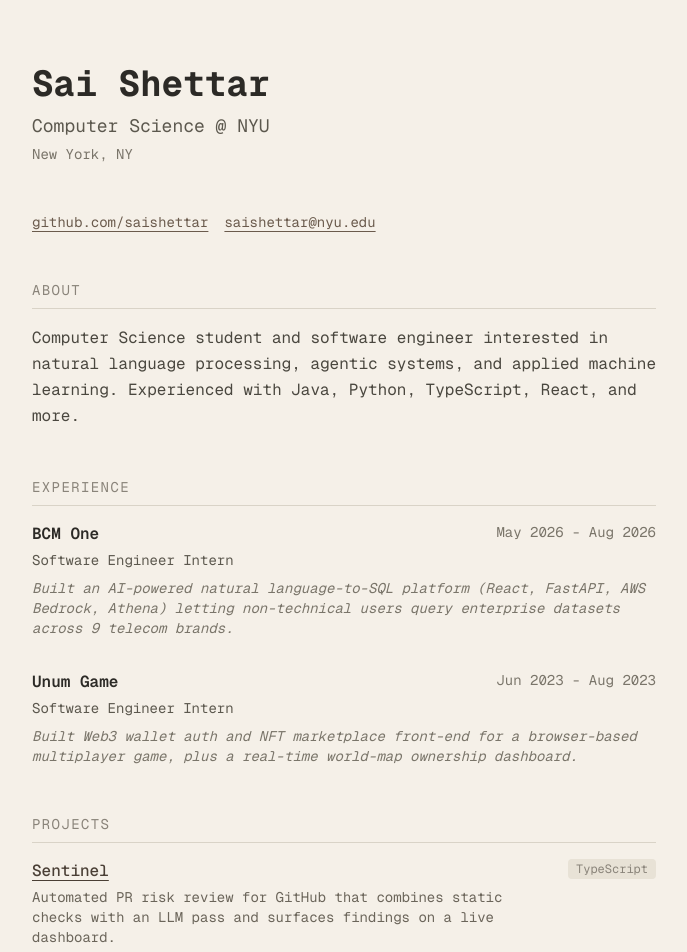
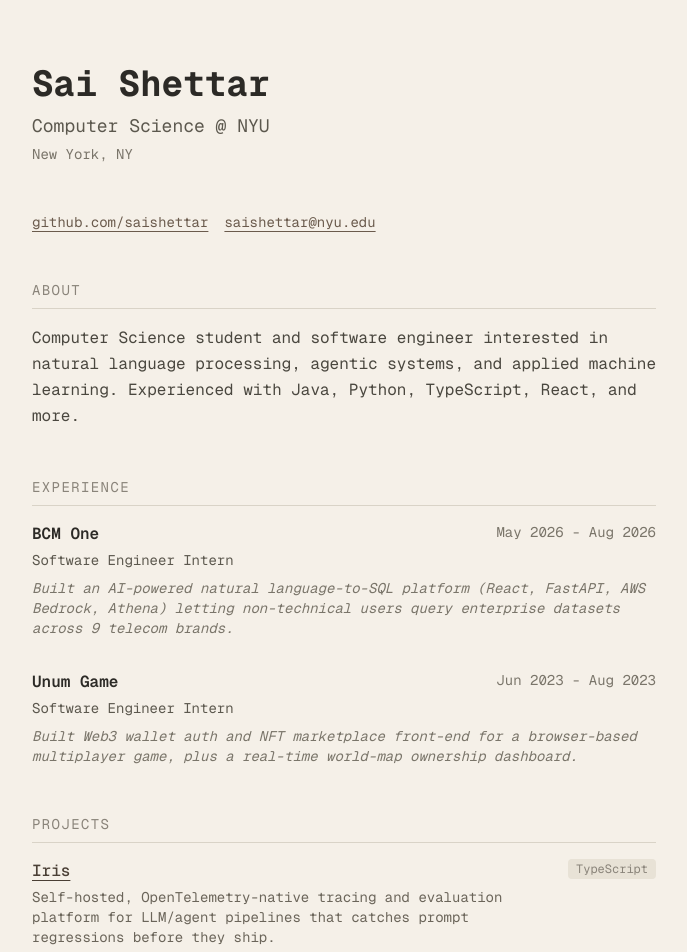
Before and after one commit to saishettar/ss-portfolio, a Next.js app: page / in a window 1280 px wide. Shown: the top 952 px of the page, without its empty margins (296-983 px from the left). Built offline with nearby package versions, Linux system fonts and the light colour scheme.

Commit message:
Remove Sentinel from projects section
Co-Authored-By: Claude Sonnet 5 <noreply@anthropic.com>
Claude-Session: https://claude.ai/code/session_019C2EoUT3cZNrUXSNrLG3UJ

```diff
--- a/src/app/page.tsx
+++ b/src/app/page.tsx
@@ -31,13 +31,6 @@ const experience: Experience[] = [
 ];
 
 const projects: Project[] = [
-  {
-    name: "Sentinel",
-    repo: "https://github.com/saishettar/sentinel",
-    language: "TypeScript",
-    summary:
-      "Automated PR risk review for GitHub that combines static checks with an LLM pass and surfaces findings on a live dashboard.",
-  },
   {
     name: "Iris",
     repo: "https://github.com/saishettar/iris",
```
